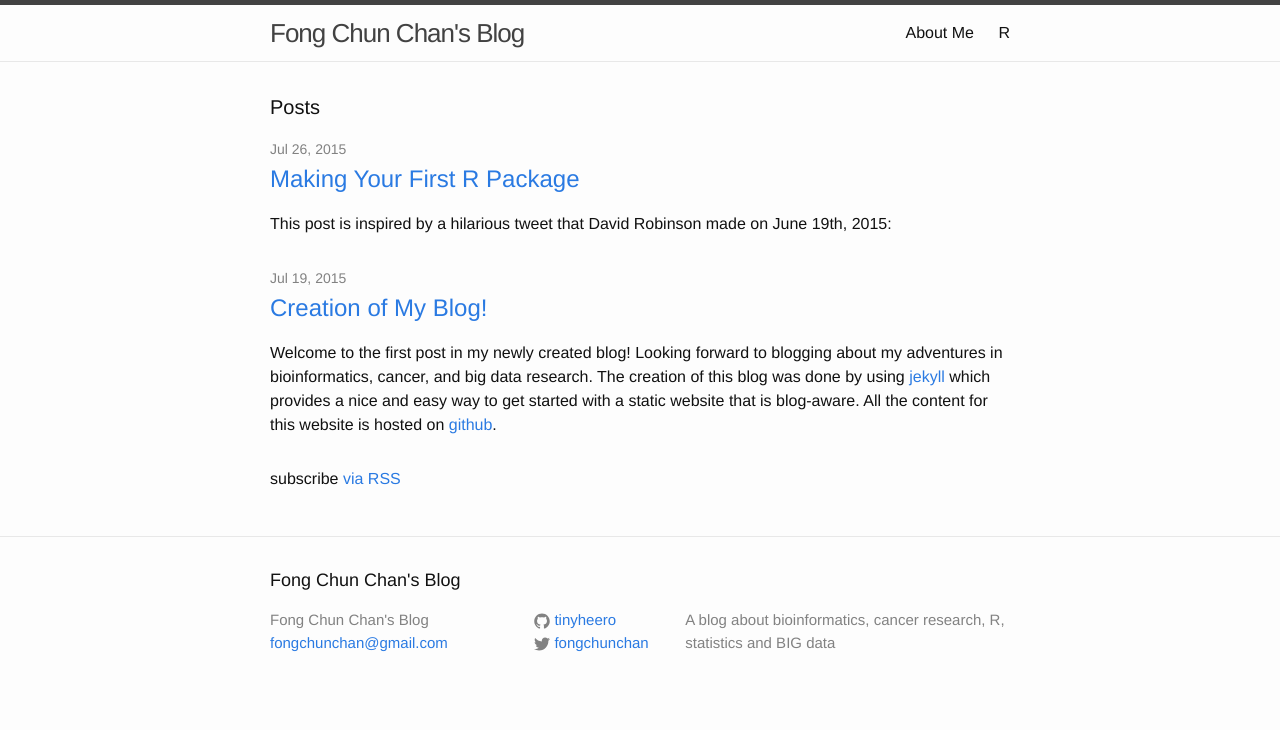
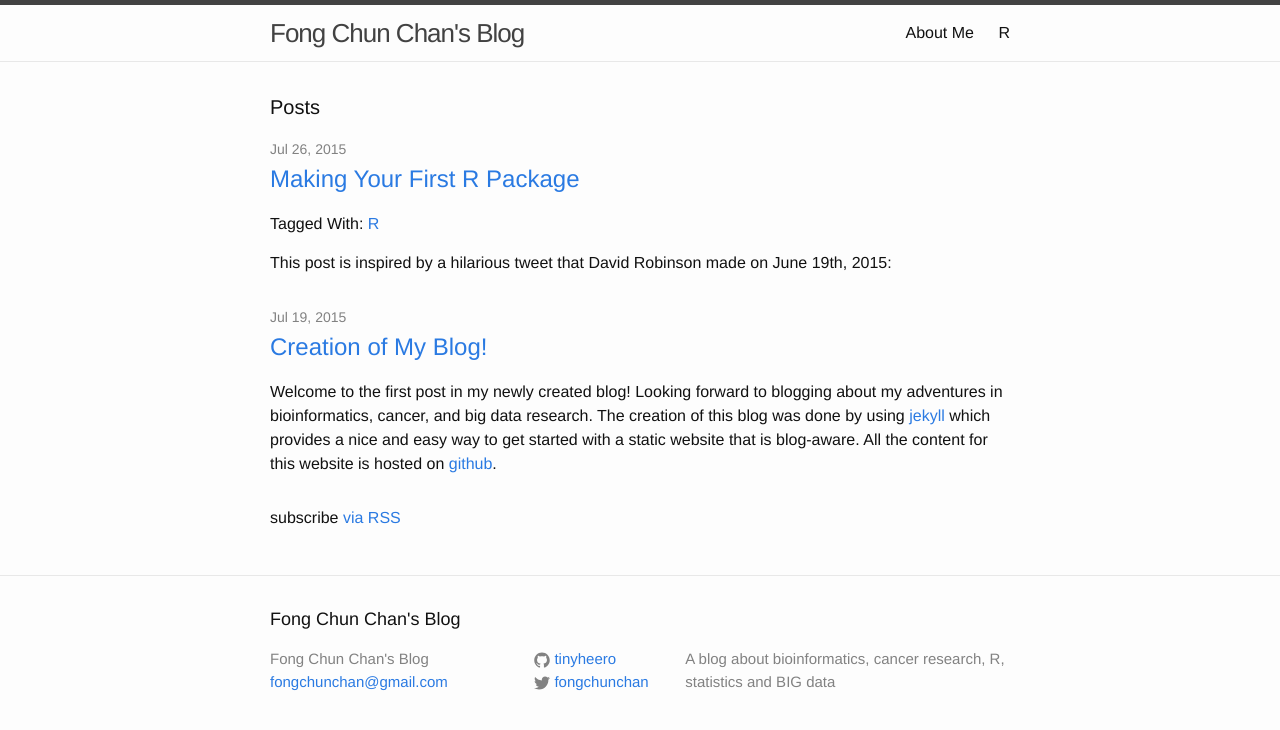
Before and after one commit to tinyheero/tinyheero.github.io, a Jekyll site: the page built from index.html, in a window 1280 px wide. Shown: the top 730 px of the page. Built offline with Jekyll 4.4.1, drawn with Linux system fonts in a browser that asks for light colours; Markdown is read by kramdown in place of the engine named in the settings.

```diff
--- a/_data/tags.yml
+++ b/_data/tags.yml
@@ -4,3 +4,6 @@ R:
 git:
     slug: git
     name: git
+bioinfo:
+    slug: bioinfo
+    name: Bioinformatics
--- a/index.html
+++ b/index.html
@@ -8,12 +8,25 @@ layout: default
 
   <ul class="post-list">
     {% for post in site.posts %}
+			{% if post.tags.size > 0 %}
+					{% capture tags_content %}Tagged With{% if post.tags.size == 1 %}<i class="fa fa-tag"></i>{% else %}<i class="fa fa-tags"></i>{% endif %}: {% endcapture %}
+					{% for post_tag in post.tags %}
+						{% assign tag = site.data.tags[post_tag] %}
+						{% if tag %}
+							{% capture tags_content_temp %}{{ tags_content }}<a href="/tags/{{ tag.slug }}/">{{ tag.name }}</a>{% if forloop.last == false %}, {% endif %}{% endcapture %}
+							{% assign tags_content = tags_content_temp %}
+						{% endif %}
+					{% endfor %}
+			{% else %}
+					{% assign tags_content = '' %}
+			{% endif %}
       <li>
         <span class="post-meta">{{ post.date | date: "%b %-d, %Y" }}</span>
 
         <h2>
           <a class="post-link" href="{{ post.url | prepend: site.baseurl }}">{{ post.title }}</a>
         </h2>
+				<p id="post-meta">{{ tags_content }}</p>
 				{{ post.excerpt }}
       </li>
     {% endfor %}
```
Also changed, not shown: _drafts/making-patient-gene-mutation-matrices.md (+1 -1 lines), blog/tag/bioinfo.md (added, +5 -0 lines).
